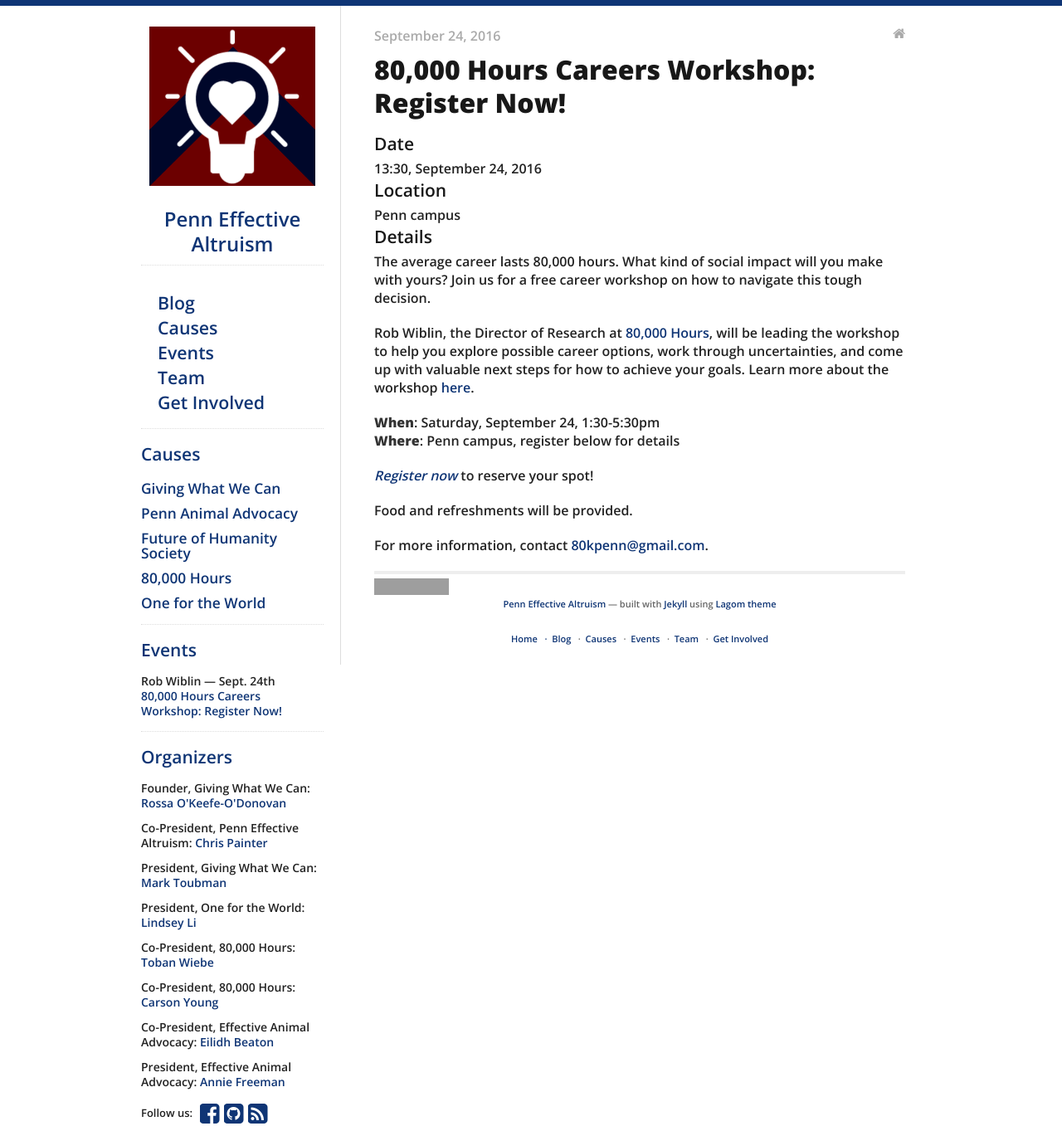
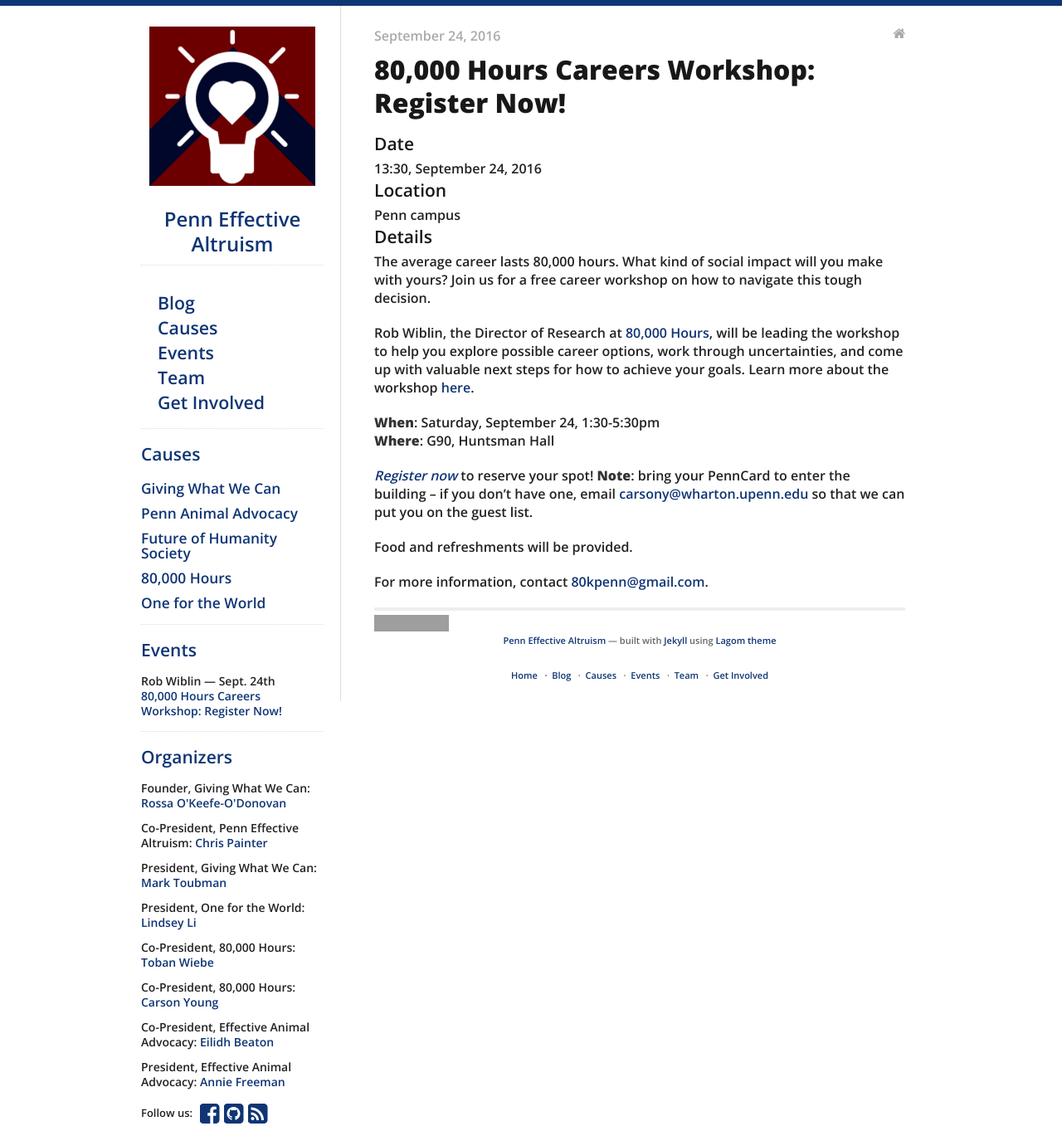
Before and after one commit to pennea/pennea.github.io, a Jekyll site: the page built from _posts/2016-09-24-80k-workshop.md, in a window 1280 px wide. Shown: the whole page at 83% size. Built offline with Jekyll 4.4.1, drawn with Linux system fonts in a browser that asks for light colours; nearby versions of some CDN libraries; grey boxes are pictures that could not be loaded.

Commit message:
finalize workshop location

```diff
--- a/_posts/2016-09-24-80k-workshop.md
+++ b/_posts/2016-09-24-80k-workshop.md
@@ -15,9 +15,10 @@
 Learn more about the workshop [here](https://80000hours.org/workshops/).
 
 **When**: Saturday, September 24, 1:30-5:30pm<br />
-**Where**: Penn campus, register below for details
+**Where**: G90, Huntsman Hall
 
 [*Register now*](https://80000hours.typeform.com/to/rtoy42) to reserve your spot!
+**Note**: bring your PennCard to enter the building -- if you don't have one, email <carsony@wharton.upenn.edu> so that we can put you on the guest list.
 
 Food and refreshments will be provided.
 
```
